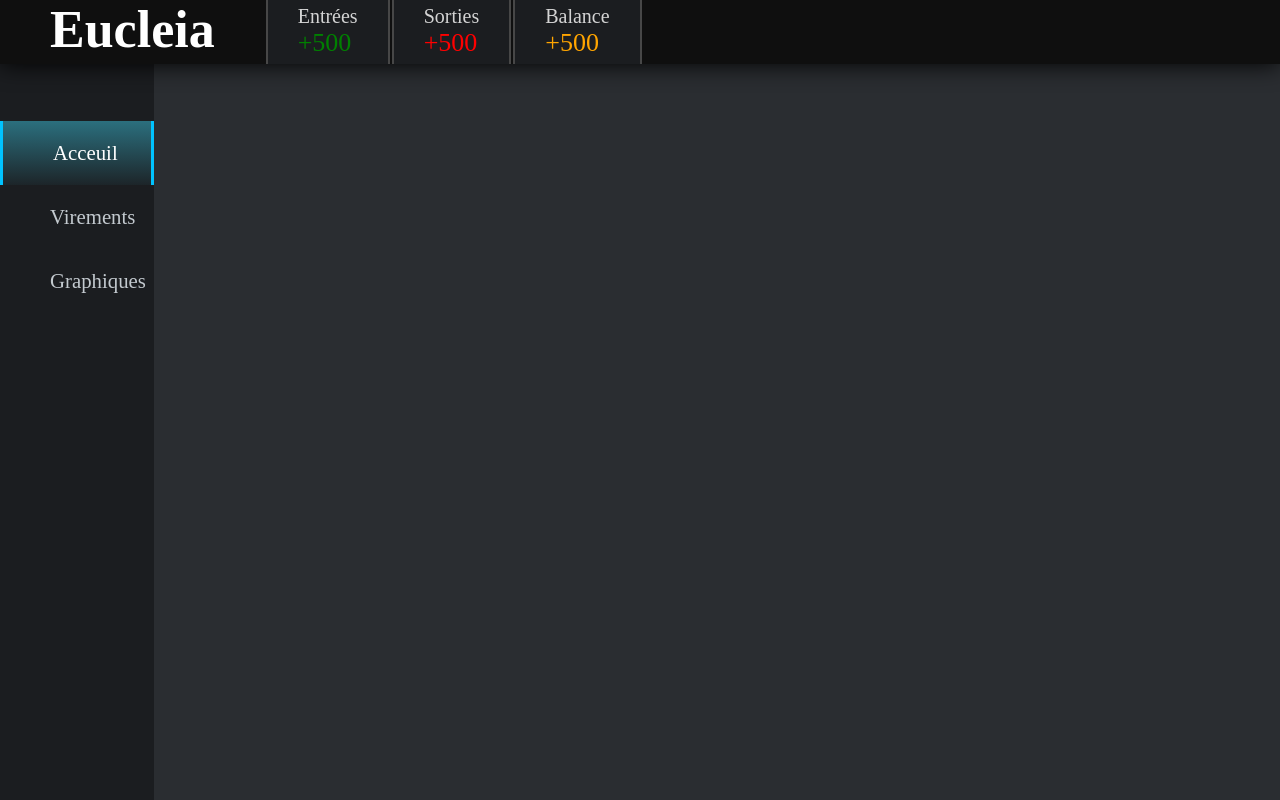
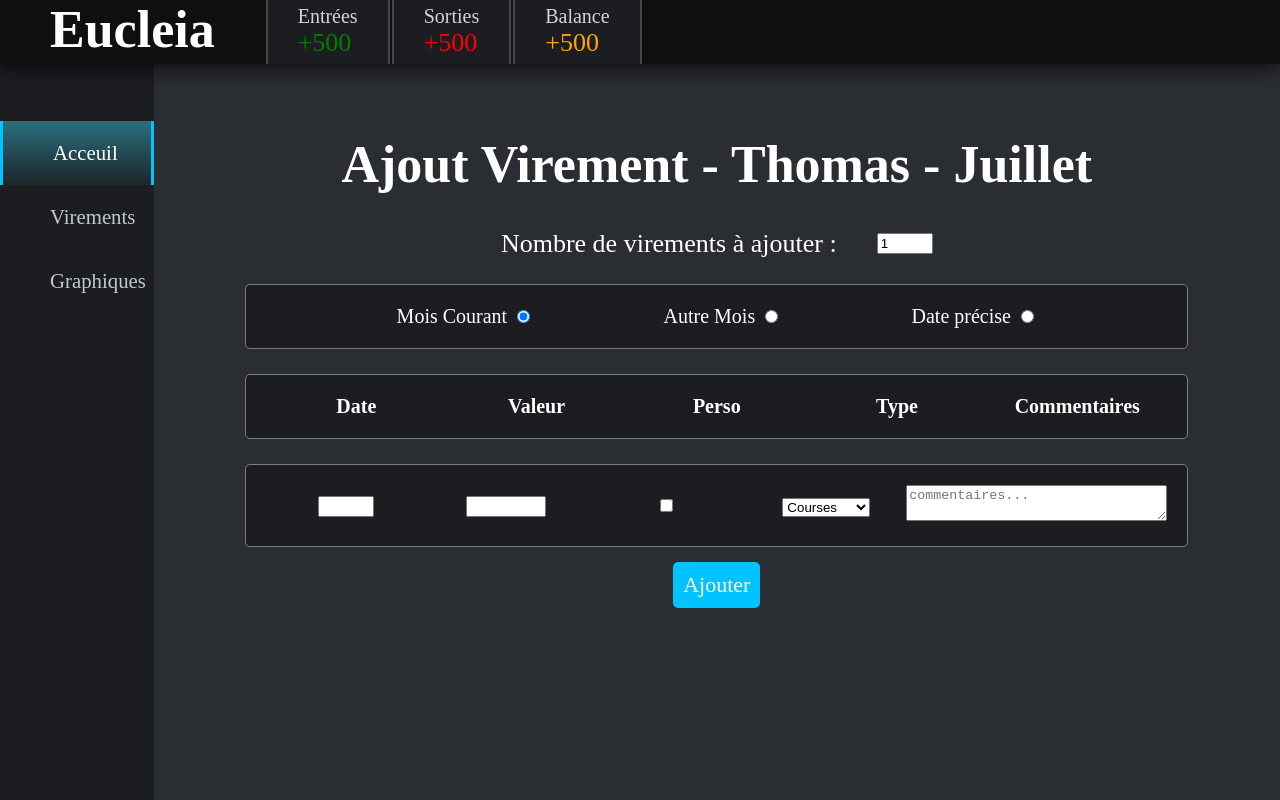
Before and after one commit to Thomas-Zorroche/Eucleia, a React (Create React App) app: page /addTransfer in a window 1280 px wide. Built offline with nearby package versions, Linux system fonts and the light colour scheme.

Commit message:
fix typo in files and variables

```diff
--- a/src/components/Main.jsx
+++ b/src/components/Main.jsx
@@ -1,20 +1,20 @@
 import React from 'react';
 import { Switch, Route } from 'react-router-dom';
 
-import { AcceuilPage } from '../pages/AcceuilPage';
+import { AccueilPage } from '../pages/AccueilPage';
 import { VirementPage } from '../pages/VirementsPage';
 import { GraphiquePage } from '../pages/GraphiquesPage';
-import { AddTransfertPage } from '../pages/AddTransfertPage';
+import { AddTransferPage } from '../pages/AddTransferPage';
 
 export const Main = () => {
   return (
     <Switch> {/* The Switch decides which component to show based on the current URL.*/}
 
-      <Route exact path='/' component={AcceuilPage}></Route>
+      <Route exact path='/' component={AccueilPage}></Route>
 
       <Route exact path='/virements' component={VirementPage}></Route>
 
-      <Route exact path='/addTransfert' component={AddTransfertPage}></Route>
+      <Route exact path='/addTransfer' component={AddTransferPage}></Route>
 
       <Route exact path='/graphiques' component={GraphiquePage}></Route>
 
--- a/src/components/ui/FormAddTransfert.jsx
+++ b/src/components/ui/FormAddTransfer.jsx
@@ -1,10 +1,10 @@
 import { React } from 'react'
 
-import { EDateOption } from '../../pages/AddTransfertPage'
+import { EDateOption } from '../../pages/AddTransferPage'
 
 import '../../style/component.css'
 
-export const FormAddTransfert = ({ index, dateOption }) => {
+export const FormAddTransfer = ({ index, dateOption }) => {
 
   return(
     <div className="formAddTransfer">
--- a/src/pages/AcceuilPage.jsx
+++ /dev/null
@@ -1,8 +0,0 @@
-import React from 'react';
-
-export const AcceuilPage = () => {
-
-  return (
-    <h1>Acceuil</h1>
-  )
-}
--- /dev/null
+++ b/src/pages/AccueilPage.jsx
@@ -0,0 +1,8 @@
+import React from 'react';
+
+export const AccueilPage = () => {
+
+  return (
+    <h1>Accueil</h1>
+  )
+}
--- a/src/pages/AddTransfertPage.jsx
+++ b/src/pages/AddTransferPage.jsx
@@ -1,6 +1,6 @@
-import { React, useEffect, useState, Children } from 'react'
+import { React, useEffect, useState } from 'react'
 
-import { FormAddTransfert } from '../components/ui/FormAddTransfert'
+import { FormAddTransfer } from '../components/ui/FormAddTransfer'
 import { BaseButton } from '../components/ui/BaseButton'
 
 
@@ -12,7 +12,7 @@ export const EDateOption = {
   Date: "Date"                  // Date précise
 }
 
-export const AddTransfertPage = () => {
+export const AddTransferPage = () => {
 
   const [transferCount, setTransferCount] = useState(1);
   const [dateOption, setDateOption] = useState(EDateOption.CurrentMonth);
@@ -85,7 +85,7 @@ export const AddTransfertPage = () => {
         </div>
 
         {Array(transferCount).fill().map((t, i) =>
-          <FormAddTransfert key={i} index={i} dateOption={dateOption}/>
+          <FormAddTransfer key={i} index={i} dateOption={dateOption}/>
         )}
 
         <BaseButton label="Ajouter" submit={true} callback={null}/>
--- a/src/pages/VirementsPage.jsx
+++ b/src/pages/VirementsPage.jsx
@@ -30,7 +30,7 @@ export const VirementPage = () => {
     <div id="Page">
       <h1>Virements</h1>
 
-      <Link to="/addTransfert">
+      <Link to="/addTransfer">
         <BaseButton label={"Ajout Virement"} />
       </Link>
 
```
